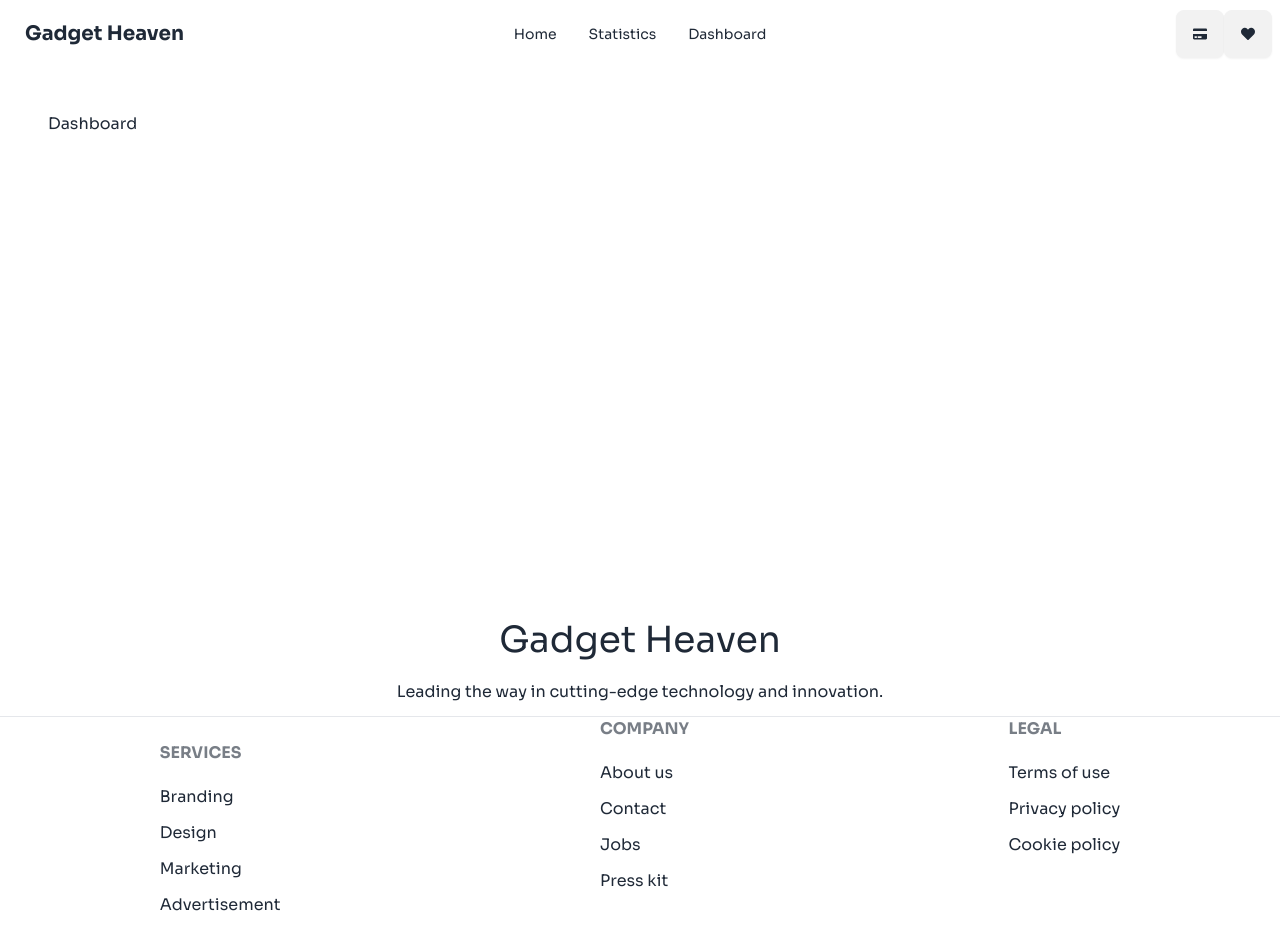
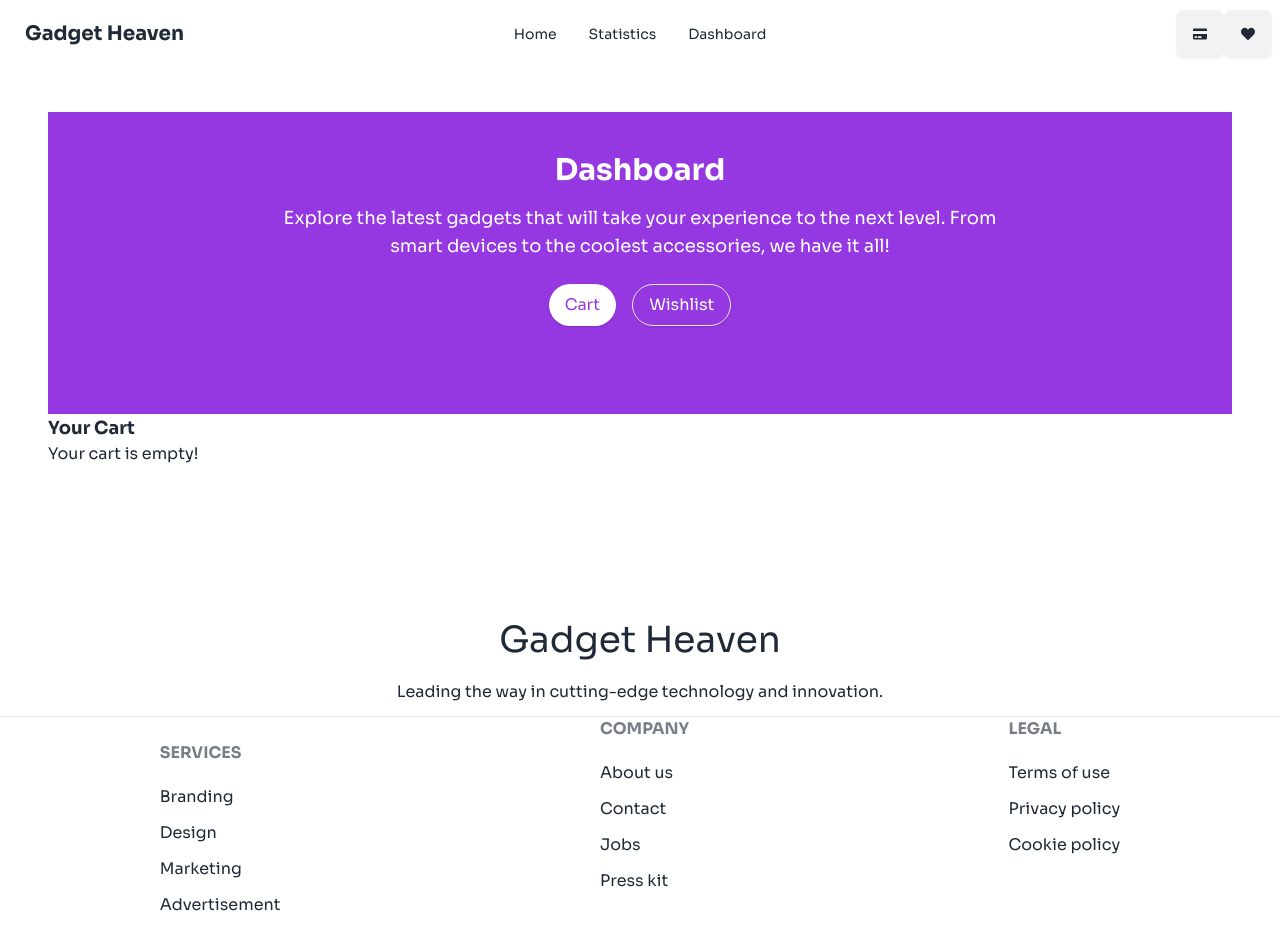
Before and after one commit to programming-hero-web-course-4/b10a8-gadget-heaven-NajibHossain49, a React (Vite) app: page /dashboard in a window 1280 px wide. Built offline with nearby package versions, Linux system fonts and the light colour scheme.

Commit message:
Added: Dashboard with Wishlist & Cart Component with local-Storage

```diff
--- a/package.json
+++ b/package.json
@@ -13,7 +13,8 @@
     "react": "^18.3.1",
     "react-dom": "^18.3.1",
     "react-icons": "^5.3.0",
-    "react-router-dom": "^6.27.0"
+    "react-router-dom": "^6.27.0",
+    "react-toastify": "^10.0.6"
   },
   "devDependencies": {
     "@eslint/js": "^9.13.0",
--- a/src/Components/Heading.jsx
+++ b/src/Components/Heading.jsx
@@ -2,7 +2,7 @@
 const Heading = ({ title }) => {
   return (
     <div className="flex flex-col w-full justify-center items-center my-12">
-      <h1 className="text-xl md:text-2xl lg:text-4xl font-semibold my-6">
+      <h1 className="text-xl text-purple-600 md:text-2xl lg:text-4xl font-semibold my-6">
         {title}
       </h1>
     </div>
--- a/src/Layout/MainLayout.jsx
+++ b/src/Layout/MainLayout.jsx
@@ -1,6 +1,7 @@
 import { Outlet } from "react-router-dom";
 import Footer from "../Components/Footer";
 import Navbar from "../Components/Navbar";
+import { ToastContainer } from "react-toastify";
 
 const MainLayout = () => {
   return (
@@ -9,6 +10,7 @@ const MainLayout = () => {
       <div className="h-16">
         <Navbar />
       </div>
+      <ToastContainer />
 
       <div className="min-h-[calc(100vh-244px)] py-12 container mx-auto px-12">
         {/* Dynamic Section */}
--- /dev/null
+++ b/src/Pages/Cart.jsx
@@ -0,0 +1,30 @@
+import React from 'react';
+import { getCart } from '../cartUtils/cartUtils';
+
+const Cart = () => {
+  const cartItems = getCart();
+
+  return (
+    <div>
+      <h2 className="font-bold text-lg">Your Cart</h2>
+      {cartItems.length === 0 ? (
+        <p>Your cart is empty!</p>
+      ) : (
+        <ul>
+          {cartItems.map((item) => (
+            <li key={item.product_id} className="flex justify-between items-center mb-4">
+              <div>
+                <h3 className="font-semibold">{item.product_title}</h3>
+                <p>Price: ${item.price}</p>
+                <p>Quantity: {item.quantity}</p>
+              </div>
+              <img src={item.product_image} alt={item.product_title} className="w-16 h-16 rounded-lg" />
+            </li>
+          ))}
+        </ul>
+      )}
+    </div>
+  );
+};
+
+export default Cart;
--- a/src/Pages/Dashboard.jsx
+++ b/src/Pages/Dashboard.jsx
@@ -1,11 +1,54 @@
-
+import React, { useState } from "react";
+import Cart from "./Cart"; // Adjust the path as needed
+import Wishlist from "./Wishlist"; // Adjust the path as needed
 
 const Dashboard = () => {
-    return (
-        <div>
-            <h1>Dashboard</h1>
+  // Initialize state to show Cart by default
+  const [selectedContent, setSelectedContent] = useState("cart");
+
+  const handleButtonClick = (content) => {
+    setSelectedContent(content);
+  };
+
+  return (
+    <div className="relative">
+      <div className="text-center bg-[#9538E2] p-10 pb-16">
+        <div className="max-w-3xl mx-auto">
+          <h1 className="text-3xl font-bold text-white mb-4">Dashboard</h1>
+          <p className="text-lg text-white mb-6">
+            Explore the latest gadgets that will take your experience to the
+            next level. From smart devices to the coolest accessories, we have
+            it all!
+          </p>
+          <div className="flex justify-center space-x-4 mb-6">
+            <button
+              onClick={() => handleButtonClick("cart")}
+              className={`py-2 px-4 rounded-full shadow ${
+                selectedContent === "cart"
+                  ? "bg-white text-[#9538E2]"
+                  : "border text-white hover:bg-gray-200"
+              }`}
+            >
+              Cart
+            </button>
+            <button
+              onClick={() => handleButtonClick("wishlist")}
+              className={`py-2 px-4 rounded-full shadow ${
+                selectedContent === "wishlist"
+                  ? "bg-white text-[#9538E2]"
+                  : "border text-white hover:bg-gray-200"
+              }`}
+            >
+              Wishlist
+            </button>
+          </div>
         </div>
-    );
+      </div>
+      {/* Render Cart or Wishlist component */}
+      {selectedContent === "cart" && <Cart />}
+      {selectedContent === "wishlist" && <Wishlist />}
+    </div>
+  );
 };
 
 export default Dashboard;
--- a/src/Pages/Home.jsx
+++ b/src/Pages/Home.jsx
@@ -2,6 +2,7 @@ import { Outlet, useLoaderData } from "react-router-dom";
 import Banner from "../Components/Banner";
 import Heading from "../Components/Heading";
 import CategoriesList from "../Components/CategoriesList ";
+import { ToastContainer } from "react-toastify";
 
 const Home = () => {
   // Retrieve data from the loader
@@ -9,6 +10,8 @@ const Home = () => {
 
   return (
     <div>
+
+<ToastContainer />
       {/* Banner */}
       <Banner />
       {/* Heading */}
--- a/src/Pages/ProductDetail.jsx
+++ b/src/Pages/ProductDetail.jsx
@@ -1,7 +1,11 @@
-import { useLoaderData, useParams } from "react-router-dom";
+import { useLoaderData } from "react-router-dom";
 import { FaRegHeart } from "react-icons/fa";
+import { toast } from "react-toastify";
+import { addToCart } from "../cartUtils/cartUtils";
+import { addToWishlist } from "../wishlistUtils/wishlistUtils";
 
-const GadgetDetail = () => {
+
+const ProductDetail = () => {
   const product = useLoaderData();
   const {
     product_id,
@@ -17,41 +21,49 @@ const GadgetDetail = () => {
 
   const roundedRating = Math.round(rating * 2) / 2;
 
+  const handleAddToCart = () => {
+    const result = addToCart(product); // Call the addToCart function
+    if (result.success) {
+      toast.success(result.message); // Show success toast
+    } else {
+      // toast.info(result.message); // Show info if already in cart
+      alert(result.message)
+    }
+  };
+
+  const handleFavorite = () => {
+    const result = addToWishlist(product); // Call the addToWishlist function
+    if (result.success) {
+      // toast.success(result.message); // Show success toast
+     alert(result.message); // Show success toast
+    } else {
+      alert(result.message); // Alert if already in wishlist
+    }
+  };
+
   return (
     <>
       <div className="relative">
         <div className="text-center bg-[#9538E2] p-10 pb-80">
           <div className="max-w-3xl mx-auto">
-            <h1 className="text-3xl font-bold text-white mb-4">
-              Product Details
-            </h1>
+            <h1 className="text-3xl font-bold text-white mb-4">Product Details</h1>
             <p className="text-lg text-white mb-6">
-              Explore the latest gadgets that will take your experience to the
-              next level. From smart devices to the coolest accessories, we have
-              it all!
+              Explore the latest gadgets that will take your experience to the next level.
             </p>
           </div>
         </div>
         <div className="flex max-w-4xl mx-auto bg-white p-10 gap-12 rounded-lg shadow-lg -mt-72 mb-32">
           <div className="max-w-[350px] rounded-lg p-4">
-            <img
-              src={product_image}
-              alt="Gadget"
-              className="w-full rounded-lg"
-            />
+            <img src={product_image} alt="Gadget" className="w-full rounded-lg" />
           </div>
           <div className="flex flex-col gap-5">
             <div>
               <h1 className="text-3xl font-semibold">{product_title}</h1>
-              <p className="text-xl font-semibold text-gray-700 mt-2">
-                Price: ${price}
-              </p>
+              <p className="text-xl font-semibold text-gray-700 mt-2">Price: ${price}</p>
             </div>
             <div
               className={`inline-block px-3 py-1 rounded-full text-xs font-medium border ${
-                availability
-                  ? "bg-yellow-100 text-yellow-800 border-yellow-400"
-                  : "bg-yellow-200 text-yellow-900 border-yellow-500"
+                availability ? "bg-yellow-100 text-yellow-800 border-yellow-400" : "bg-yellow-200 text-yellow-900 border-yellow-500"
               }`}
               style={{ width: "100px", textAlign: "center" }}
             >
@@ -60,9 +72,7 @@ const GadgetDetail = () => {
 
             <p className="text-gray-600">{description}</p>
             <div>
-              <h2 className="font-semibold text-lg text-gray-800">
-                Specification:
-              </h2>
+              <h2 className="font-semibold text-lg text-gray-800">Specification:</h2>
               <ul className="list-decimal list-inside text-gray-700 ml-4">
                 {Specification?.map((specs, index) => (
                   <li key={index}>{specs}</li>
@@ -73,11 +83,7 @@ const GadgetDetail = () => {
               <h2 className="font-semibold text-lg text-gray-800">Rating:</h2>
               <div className="flex items-center">
                 <div className="rating rating-lg rating-half mr-2">
-                  <input
-                    type="radio"
-                    name="rating-10"
-                    className="rating-hidden"
-                  />
+                  <input type="radio" name="rating-10" className="rating-hidden" />
                   {[...Array(5)].map((_, index) => (
                     <span key={index}>
                       <input
@@ -95,17 +101,21 @@ const GadgetDetail = () => {
                     </span>
                   ))}
                 </div>
-                <span className="text-gray-700 text-lg font-semibold">
-                  {roundedRating} / 5
-                </span>
+                <span className="text-gray-700 text-lg font-semibold">{roundedRating} / 5</span>
               </div>
             </div>
 
             <div className="flex items-center gap-3 mt-4">
-              <button className="px-6 py-2 bg-purple-600 text-white rounded-lg flex items-center gap-2 hover:bg-purple-700">
+              <button
+                className="px-6 py-2 bg-purple-600 text-white rounded-lg flex items-center gap-2 hover:bg-purple-700"
+                onClick={handleAddToCart}
+              >
                 Add To Cart
               </button>
-              <div className="p-2 rounded-full bg-white border border-purple-600 hover:bg-purple-100 cursor-pointer">
+              <div
+                className="p-2 rounded-full bg-white border border-purple-600 hover:bg-purple-100 cursor-pointer"
+                onClick={handleFavorite}
+              >
                 <FaRegHeart className="text-purple-600 text-xl" />
               </div>
             </div>
@@ -116,4 +126,4 @@ const GadgetDetail = () => {
   );
 };
 
-export default GadgetDetail;
+export default ProductDetail;
--- /dev/null
+++ b/src/Pages/Wishlist.jsx
@@ -0,0 +1,29 @@
+import React from 'react';
+import { getWishlist } from '../wishlistUtils/wishlistUtils';
+
+const Wishlist = () => {
+  const wishlistItems = getWishlist();
+
+  return (
+    <div>
+      <h2 className="font-bold text-lg">Your Wishlist</h2>
+      {wishlistItems.length === 0 ? (
+        <p>Your wishlist is empty!</p>
+      ) : (
+        <ul>
+          {wishlistItems.map((item) => (
+            <li key={item.product_id} className="flex justify-between items-center mb-4">
+              <div>
+                <h3 className="font-semibold">{item.product_title}</h3>
+                <p>Price: ${item.price}</p>
+              </div>
+              <img src={item.product_image} alt={item.product_title} className="w-16 h-16 rounded-lg" />
+            </li>
+          ))}
+        </ul>
+      )}
+    </div>
+  );
+};
+
+export default Wishlist;
--- /dev/null
+++ b/src/cartUtils/cartUtils.js
@@ -0,0 +1,22 @@
+export const addToCart = (product) => {
+  const cartItems = JSON.parse(localStorage.getItem("cart")) || [];
+  const itemIndex = cartItems.findIndex(
+    (item) => item.product_id === product.product_id
+  );
+
+  if (itemIndex === -1) {
+    cartItems.push({ ...product, quantity: 1 });
+    localStorage.setItem("cart", JSON.stringify(cartItems));
+    return { success: true, message: "Added to Cart!" };
+  } else {
+    return { success: false, message: "Product already in cart!" };
+  }
+};
+
+export const getCart = () => {
+  return JSON.parse(localStorage.getItem("cart")) || [];
+};
+
+export const clearCart = () => {
+  localStorage.removeItem("cart");
+};
--- a/src/main.jsx
+++ b/src/main.jsx
@@ -3,9 +3,11 @@ import { createRoot } from "react-dom/client";
 import "./index.css";
 import { RouterProvider } from "react-router-dom";
 import Routes from "./Routes/Routes";
+import { ToastContainer } from "react-toastify";
 
 createRoot(document.getElementById("root")).render(
   <StrictMode>
     <RouterProvider router={Routes} />
+    <ToastContainer />
   </StrictMode>
 );
--- /dev/null
+++ b/src/wishlistUtils/wishlistUtils.js
@@ -0,0 +1,22 @@
+export const addToWishlist = (product) => {
+    const wishlistItems = JSON.parse(localStorage.getItem("wishlist")) || [];
+    const itemIndex = wishlistItems.findIndex(
+      (item) => item.product_id === product.product_id
+    );
+
+    if (itemIndex === -1) {
+      wishlistItems.push(product);
+      localStorage.setItem("wishlist", JSON.stringify(wishlistItems));
+      return { success: true, message: "Added to Wishlist!" };
+    } else {
+      return { success: false, message: "Product already in wishlist!" };
+    }
+  };
+
+  export const getWishlist = () => {
+    return JSON.parse(localStorage.getItem("wishlist")) || [];
+  };
+
+  export const clearWishlist = () => {
+    localStorage.removeItem("wishlist");
+  };
```
Also changed, not shown: 1 other file (tests, documents, lock files or other folders).
